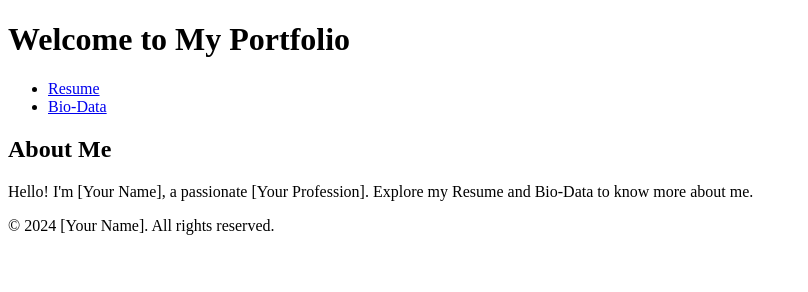
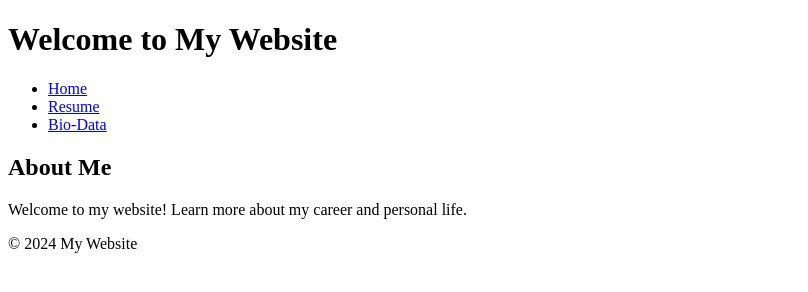
Before and after one commit to kiki-oreo/resume-website, a plain HTML site: page index.html in a window 1280 px wide. Shown: the whole page, without its empty margins (0-808 px from the left). Drawn offline with Linux system fonts and the light colour scheme.

Commit message:
Update index.html

```diff
--- a/index.html
+++ b/index.html
@@ -3,27 +3,28 @@
 <head>
     <meta charset="UTF-8">
     <meta name="viewport" content="width=device-width, initial-scale=1.0">
-    <title>Welcome to My Website</title>
-    <link rel="stylesheet" href="styles.css">
+    <title>My Website</title>
+    <link rel="stylesheet" href="css/styles.css">
 </head>
 <body>
     <header>
-        <h1>Welcome to My Portfolio</h1>
+        <h1>Welcome to My Website</h1>
         <nav>
             <ul>
+                <li><a href="index.html">Home</a></li>
                 <li><a href="resume.html">Resume</a></li>
-                <li><a href="bio-data.html">Bio-Data</a></li>
+                <li><a href="biodata.html">Bio-Data</a></li>
             </ul>
         </nav>
     </header>
     <main>
         <section>
             <h2>About Me</h2>
-            <p>Hello! I'm [Your Name], a passionate [Your Profession]. Explore my Resume and Bio-Data to know more about me.</p>
+            <p>Welcome to my website! Learn more about my career and personal life.</p>
         </section>
     </main>
     <footer>
-        <p>&copy; 2024 [Your Name]. All rights reserved.</p>
+        <p>&copy; 2024 My Website</p>
     </footer>
 </body>
 </html>
```
